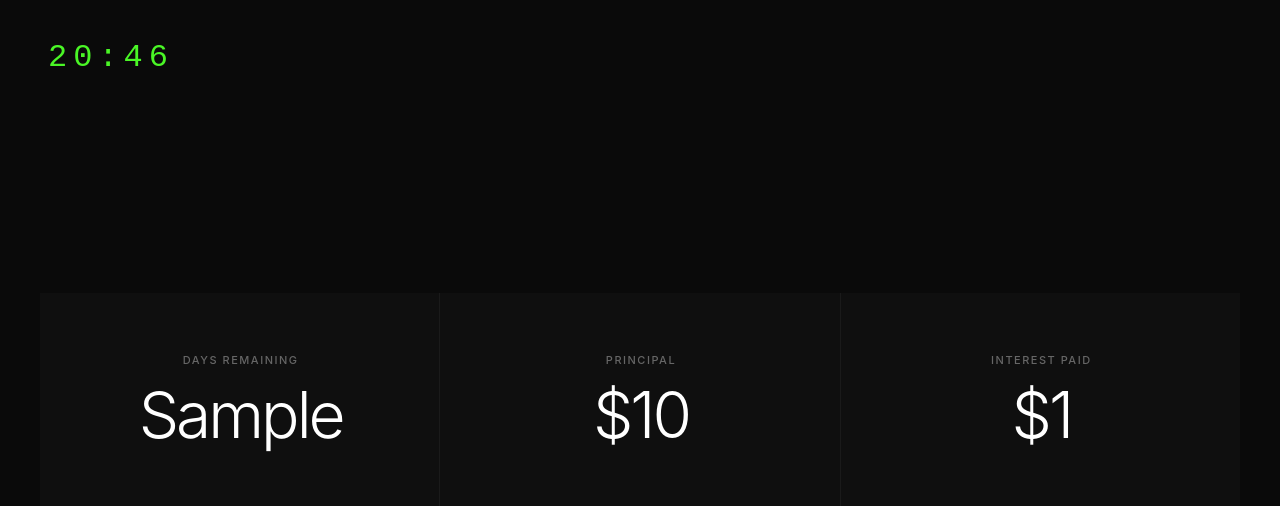
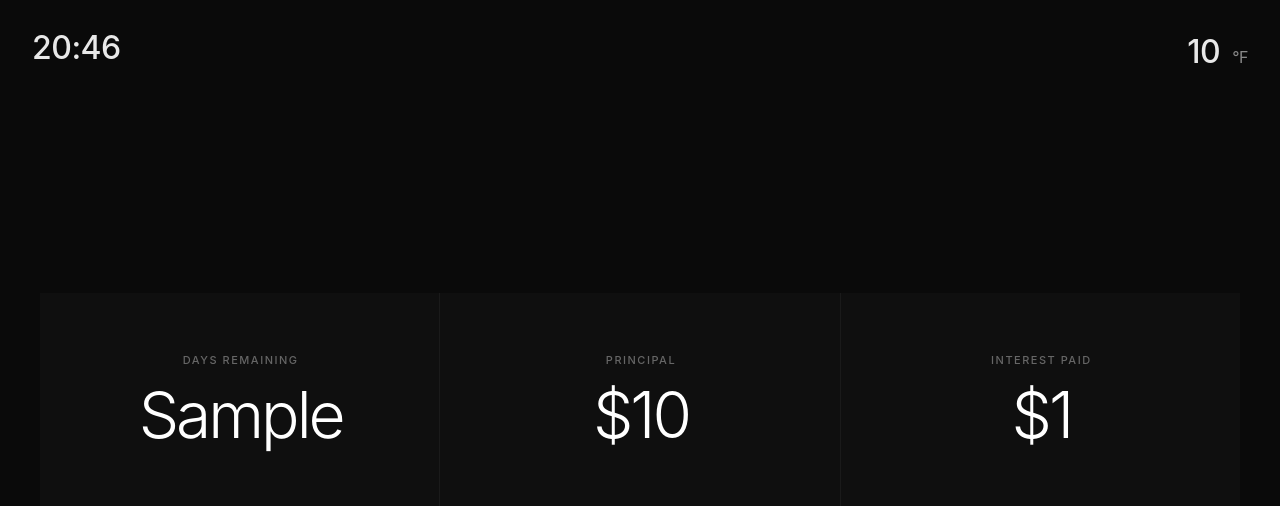
Before and after one commit to dieg0andres/antibes_webapp, a Django app: template main/templates/main/pay_mortgage.html in a window 1280 px wide. Shown: the top 506 px of the page. Run offline with Django 5.2, Linux system fonts and the light colour scheme; the template is opened without the code that fills it: most values are stand-ins (such as "Sample title", 1, 10 or a date in 2020); some web fonts are replaced.

Commit message:
implemented outside temp in pay mortgage dashboard

```diff
--- a/main/templates/main/pay_mortgage.html
+++ b/main/templates/main/pay_mortgage.html
@@ -62,18 +62,37 @@
             position: fixed;
             top: 24px;
             left: 24px;
-            padding: 8px 12px;
-            font-family: 'DigitalSeven', 'Segment7Standard', 'Share Tech Mono', 'Courier New', monospace;
+            font-family: 'SF Pro Display', -apple-system, BlinkMacSystemFont, 'Segoe UI', Roboto, system-ui, sans-serif;
             font-size: 28px;
+            font-weight: 500;
+            letter-spacing: -0.5px;
+            color: #e8e8e8;
             line-height: 1;
-            letter-spacing: 4px;
-            color: #4af626;
-            text-rendering: optimizeLegibility;
             pointer-events: none;
-            background: transparent;
-            border: none;
-            border-radius: 0;
-            box-shadow: none;
+            text-align: left;
+        }
+
+        .outside-temp {
+            position: fixed;
+            top: 24px;
+            right: 24px;
+            font-family: 'SF Pro Display', -apple-system, BlinkMacSystemFont, 'Segoe UI', Roboto, system-ui, sans-serif;
+            color: #e8e8e8;
+            pointer-events: none;
+            text-align: right;
+        }
+
+        .outside-temp-value {
+            font-size: 28px;
+            font-weight: 500;
+            letter-spacing: -0.5px;
+        }
+
+        .outside-temp-unit {
+            font-size: 16px;
+            font-weight: 400;
+            margin-left: 4px;
+            color: #888;
         }
 
         .dashboard {
@@ -175,8 +194,15 @@
                 top: 32px;
                 left: 32px;
                 font-size: 32px;
-                letter-spacing: 6px;
-                padding: 10px 16px;
+            }
+
+            .outside-temp {
+                top: 32px;
+                right: 32px;
+            }
+
+            .outside-temp-value {
+                font-size: 32px;
             }
         }
 
@@ -210,6 +236,12 @@
 </head>
 <body>
     <div class="clock" id="clock" aria-live="polite">00:00</div>
+    <div class="outside-temp" aria-live="polite">
+        <div class="outside-temp-value">
+            {{ dashboard_data.outside_temp }}
+            <span class="outside-temp-unit">°F</span>
+        </div>
+    </div>
     <div class="container">
 
 
```
Also changed, not shown: config/settings.py (+18 -0 lines), main/management/commands/fetch_weather.py (added, +27 -0 lines), main/utils/weather.py (added, +41 -0 lines), main/views.py (+2 -60 lines), main/views_helpers/pay_mortgage_helpers.py (added, +78 -0 lines), 2 other files.
